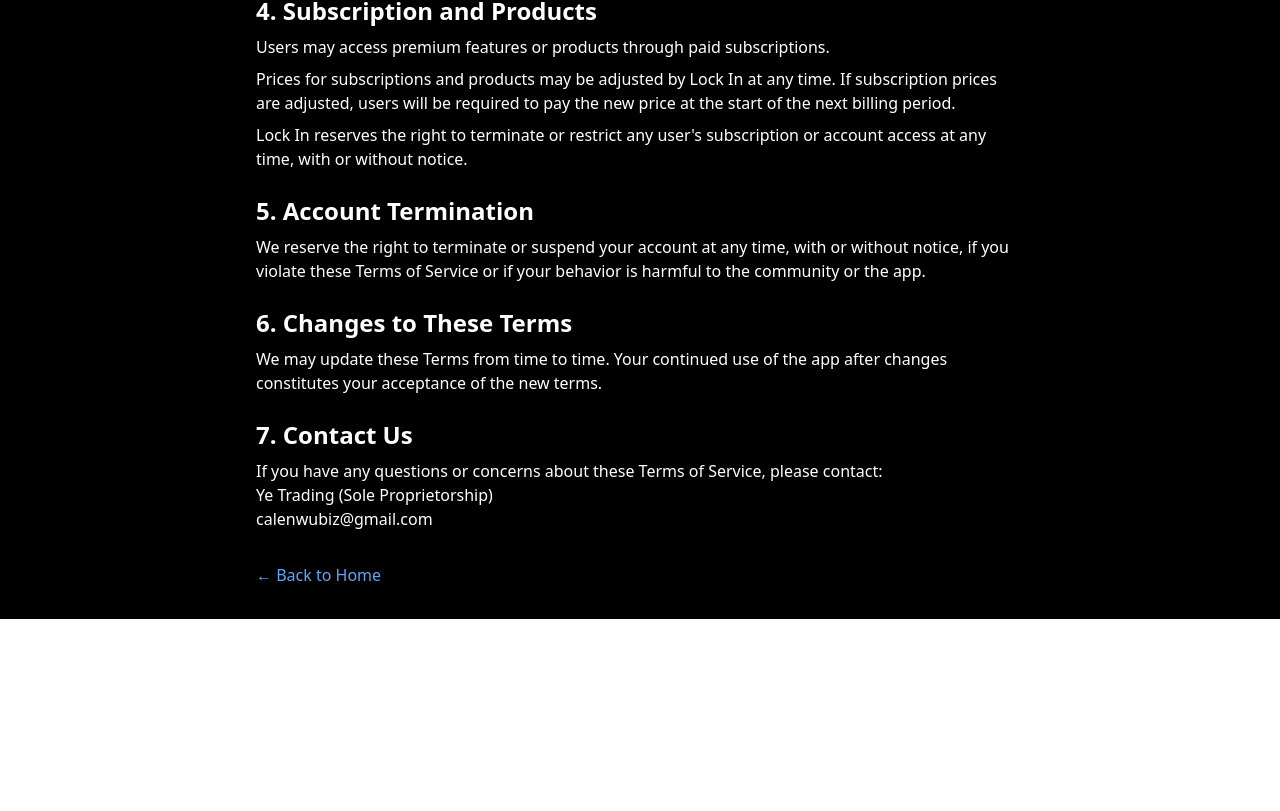
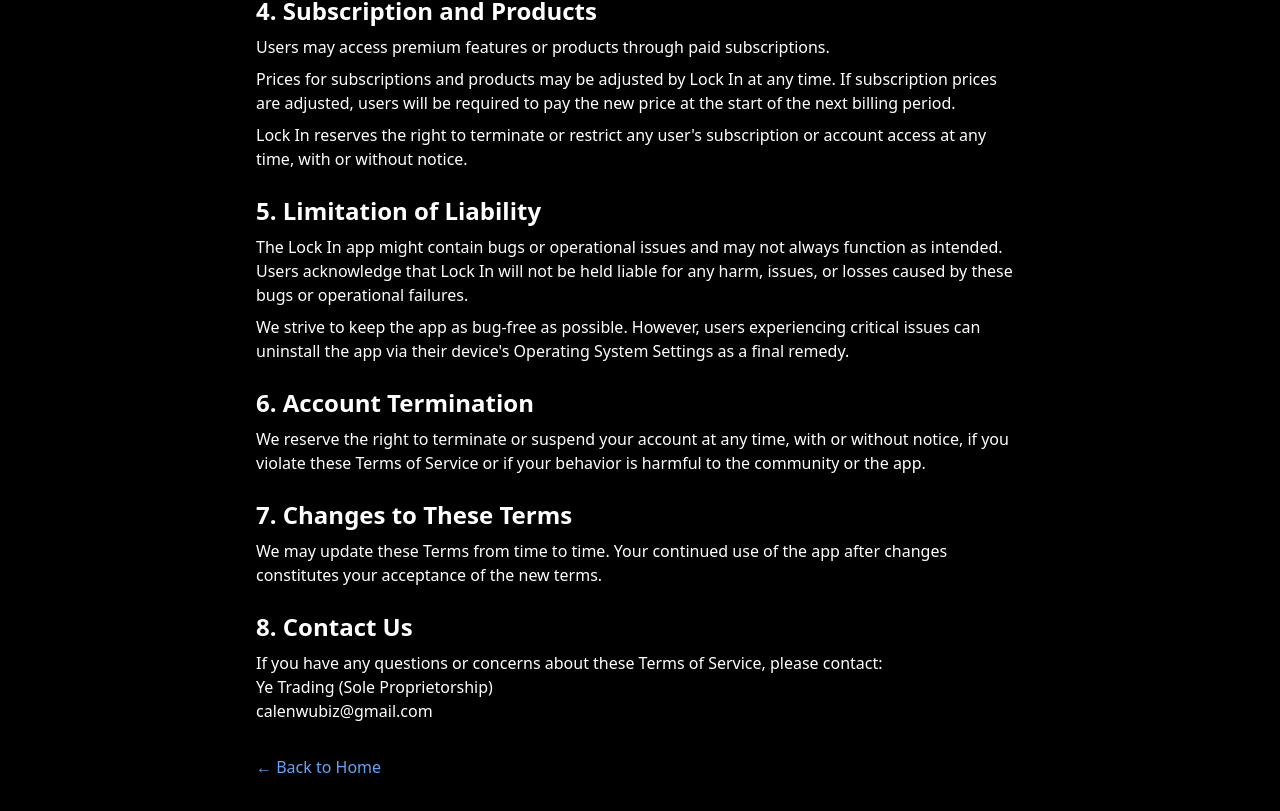
Before and after one commit to calenwu/lockin_page, a React (Vite) app: page /terms-of-service in a window 1280 px wide. Shown: the part 621-1432 px from the top of the page. Before the commit the page ends 1240 px from the top, so only its background shows below. Built offline with nearby package versions, Linux system fonts and the light colour scheme.

Commit message:
adjusted TOS

```diff
--- a/src/pages/TermsOfService.tsx
+++ b/src/pages/TermsOfService.tsx
@@ -6,9 +6,8 @@
     <div className='min-h-screen bg-black text-white p-8'>
       <div className='max-w-3xl mx-auto'>
         <h1 className='text-4xl font-bold mb-8'>
-          Terms of ServiceLock In: Stop Procrastinating
+          Terms of Service, Lock In: Stop Procrastinating
         </h1>
-
         <p className='mb-4'>Last updated: March 31, 2025</p>
 
         <h2 className='text-2xl font-bold mt-6 mb-2'>1. Acceptance of Terms</h2>
@@ -59,7 +58,22 @@
           subscription or account access at any time, with or without notice.
         </p>
 
-        <h2 className='text-2xl font-bold mt-6 mb-2'>5. Account Termination</h2>
+        <h2 className='text-2xl font-bold mt-6 mb-2'>
+          5. Limitation of Liability
+        </h2>
+        <p>
+          The Lock In app might contain bugs or operational issues and may not
+          always function as intended. Users acknowledge that Lock In will not
+          be held liable for any harm, issues, or losses caused by these bugs or
+          operational failures.
+        </p>
+        <p className='mt-2'>
+          We strive to keep the app as bug-free as possible. However, users
+          experiencing critical issues can uninstall the app via their device's
+          Operating System Settings as a final remedy.
+        </p>
+
+        <h2 className='text-2xl font-bold mt-6 mb-2'>6. Account Termination</h2>
         <p className='mb-4'>
           We reserve the right to terminate or suspend your account at any time,
           with or without notice, if you violate these Terms of Service or if
@@ -67,14 +81,14 @@
         </p>
 
         <h2 className='text-2xl font-bold mt-6 mb-2'>
-          6. Changes to These Terms
+          7. Changes to These Terms
         </h2>
         <p className='mb-4'>
           We may update these Terms from time to time. Your continued use of the
           app after changes constitutes your acceptance of the new terms.
         </p>
 
-        <h2 className='text-2xl font-bold mt-6 mb-2'>7. Contact Us</h2>
+        <h2 className='text-2xl font-bold mt-6 mb-2'>8. Contact Us</h2>
         <p className='mb-4'>
           If you have any questions or concerns about these Terms of Service,
           please contact:
```
